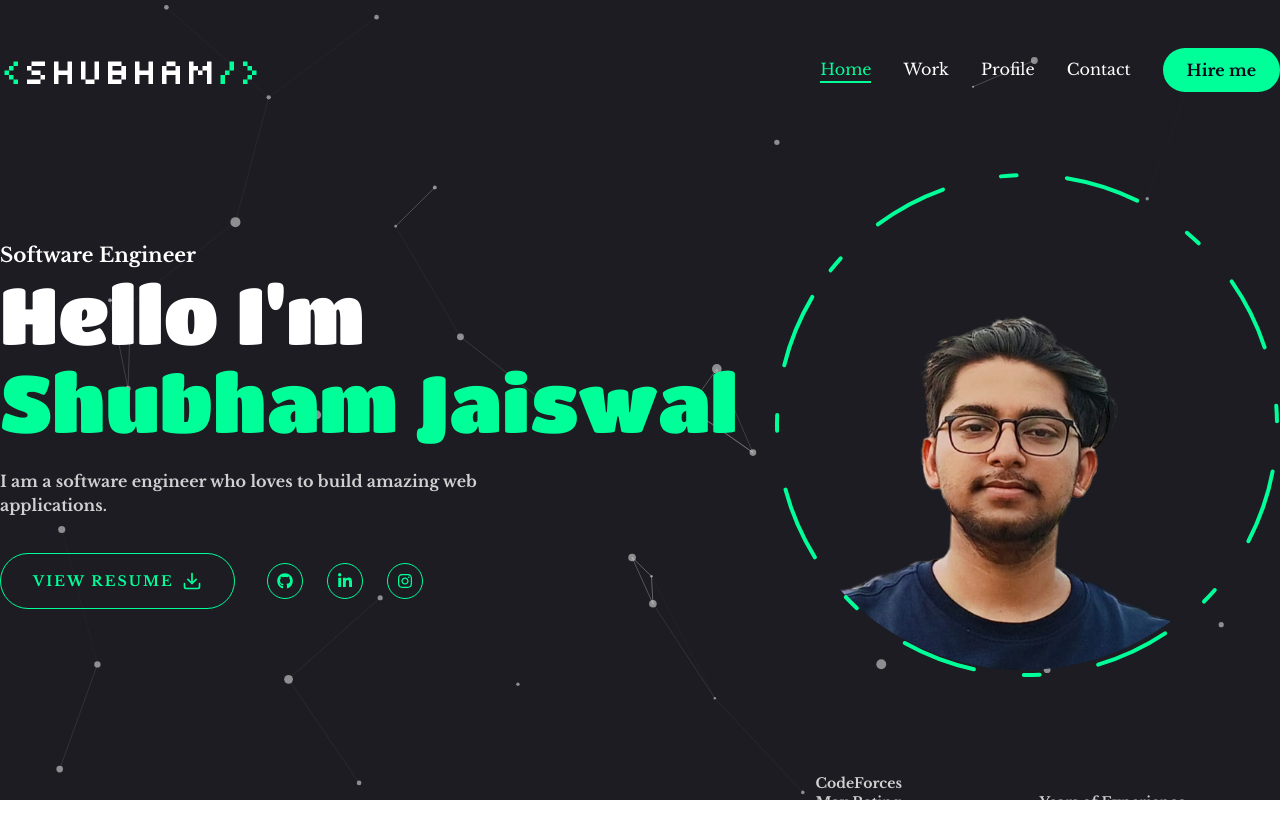
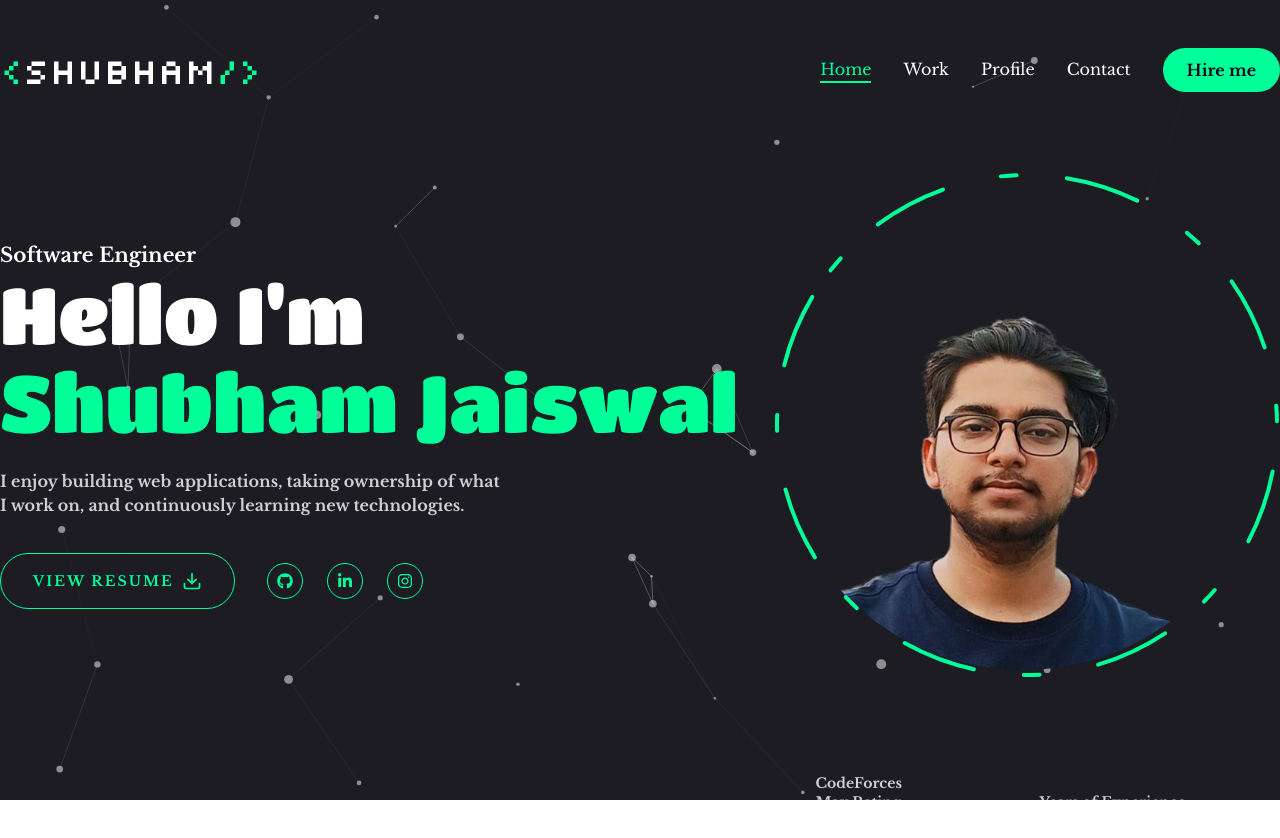
Before and after one commit to Shubham9455/portfolio, a Next.js app: page / in a window 1280 px wide. Shown: the top 838 px of the page. Built offline with nearby package versions, Linux system fonts and the light colour scheme; no server answers; a web font is replaced by a local one.

Commit message:
updated tag line

```diff
--- a/app/page.jsx
+++ b/app/page.jsx
@@ -34,8 +34,8 @@ const Home = () => {
               <span className="text-accent">Shubham Jaiswal</span>
             </h1>
             <p className="max-w-[500px] mb-9 text-white/80 libre-baskerville-bold">
-              I am a software engineer who loves to build amazing web
-              applications.
+              I enjoy building web applications, taking ownership of what I work
+              on, and continuously learning new technologies.
             </p>
             <div className="flex flex-col xl:flex-row items-center gap-8">
               <Button
```
